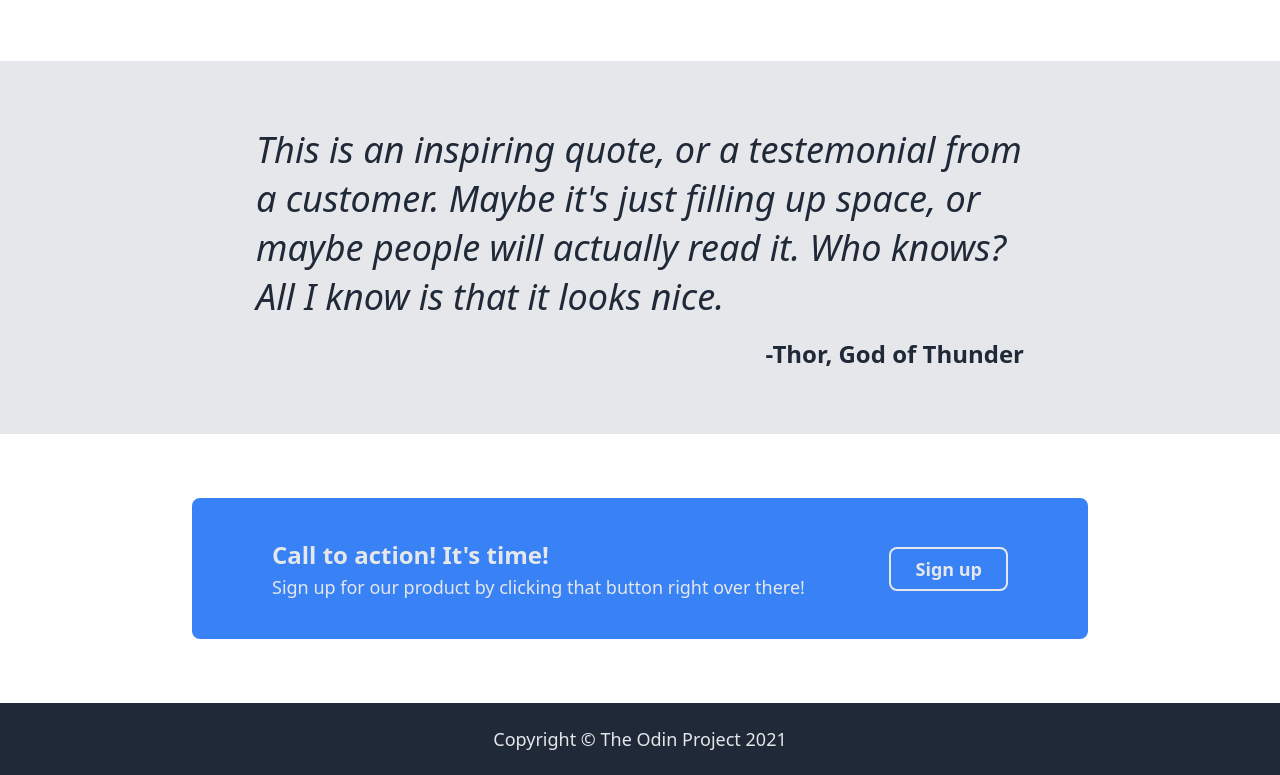
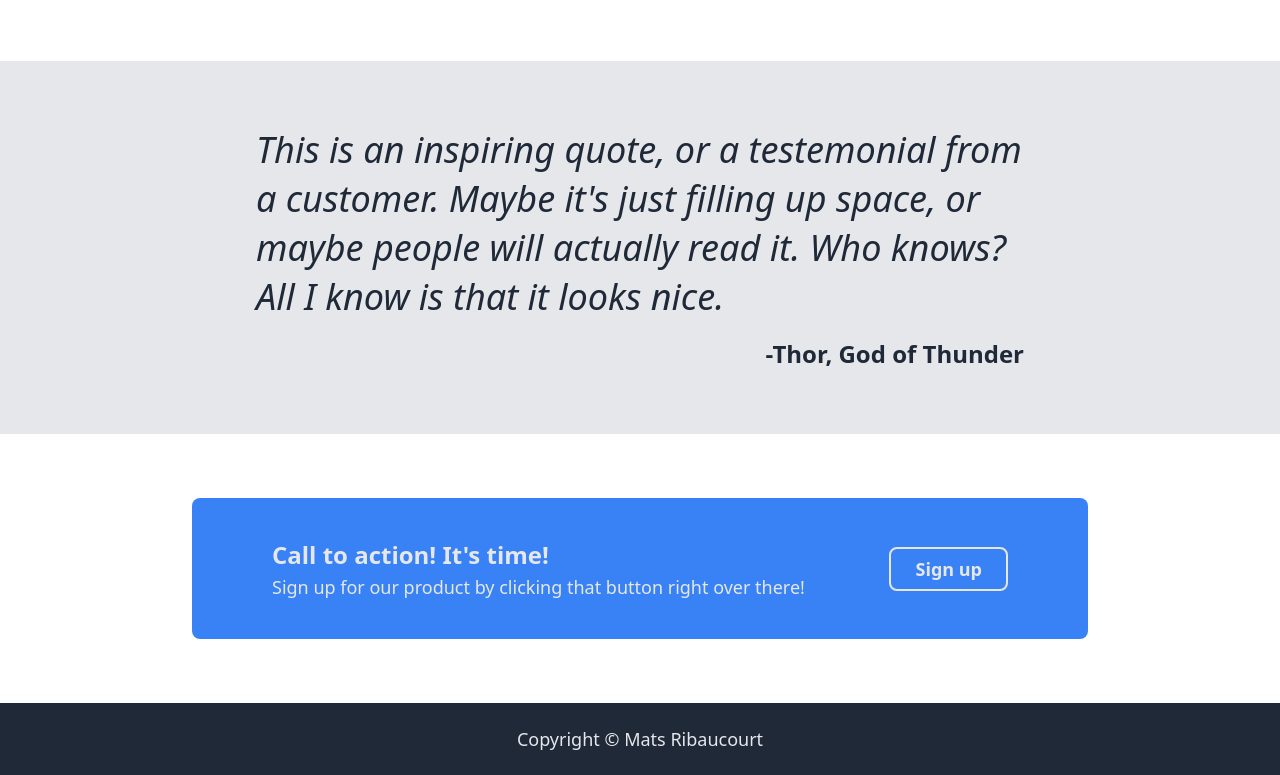
Before and after one commit to mats000111/flexbox-page, a plain HTML site: page index.html in a window 1280 px wide. Shown: the part 980-1755 px from the top of the page. Drawn offline with Linux system fonts and the light colour scheme.

Commit message:
adjust footer

```diff
--- a/index.html
+++ b/index.html
@@ -76,7 +76,7 @@
         </div>
     </div>
     <div class="Footer">
-        <p>Copyright &#169; The Odin Project 2021</p>
+        <p>Copyright &#169; Mats Ribaucourt</p>
     </div>
 </body>
 </html>
```
